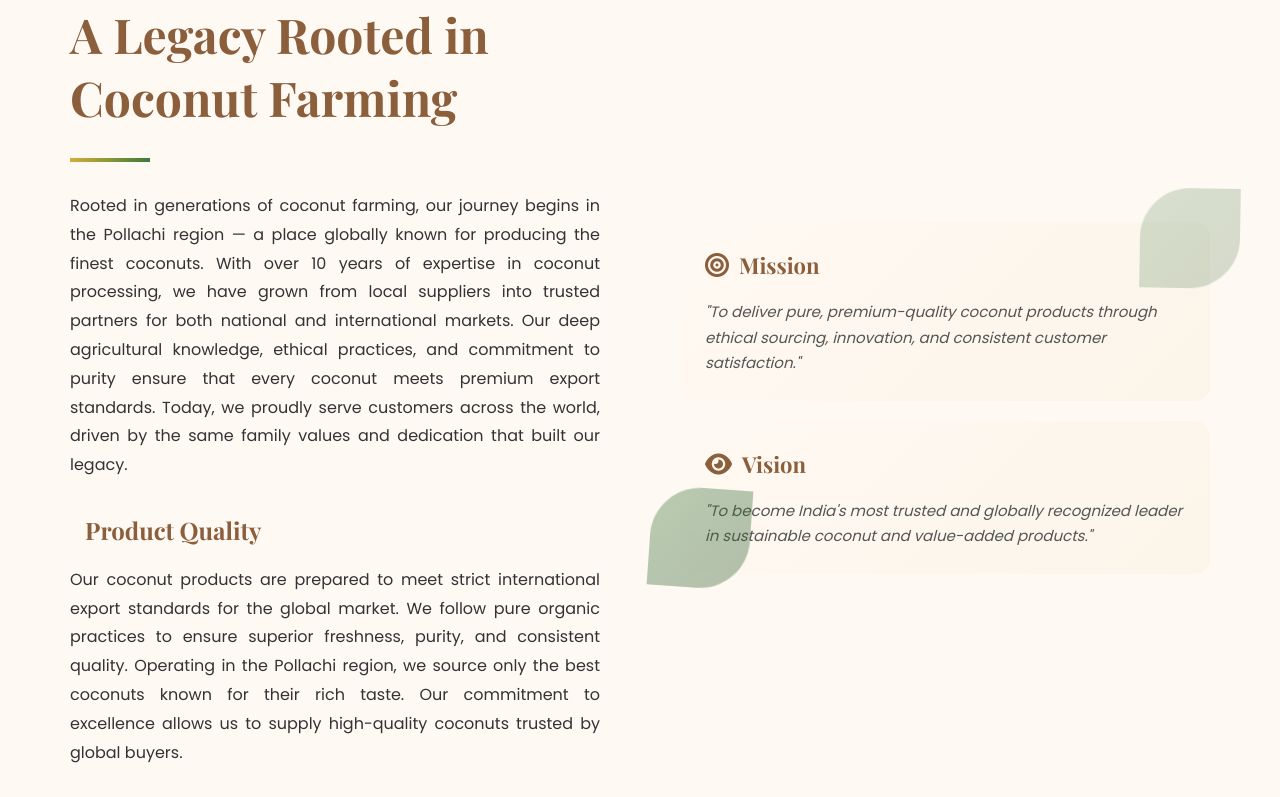
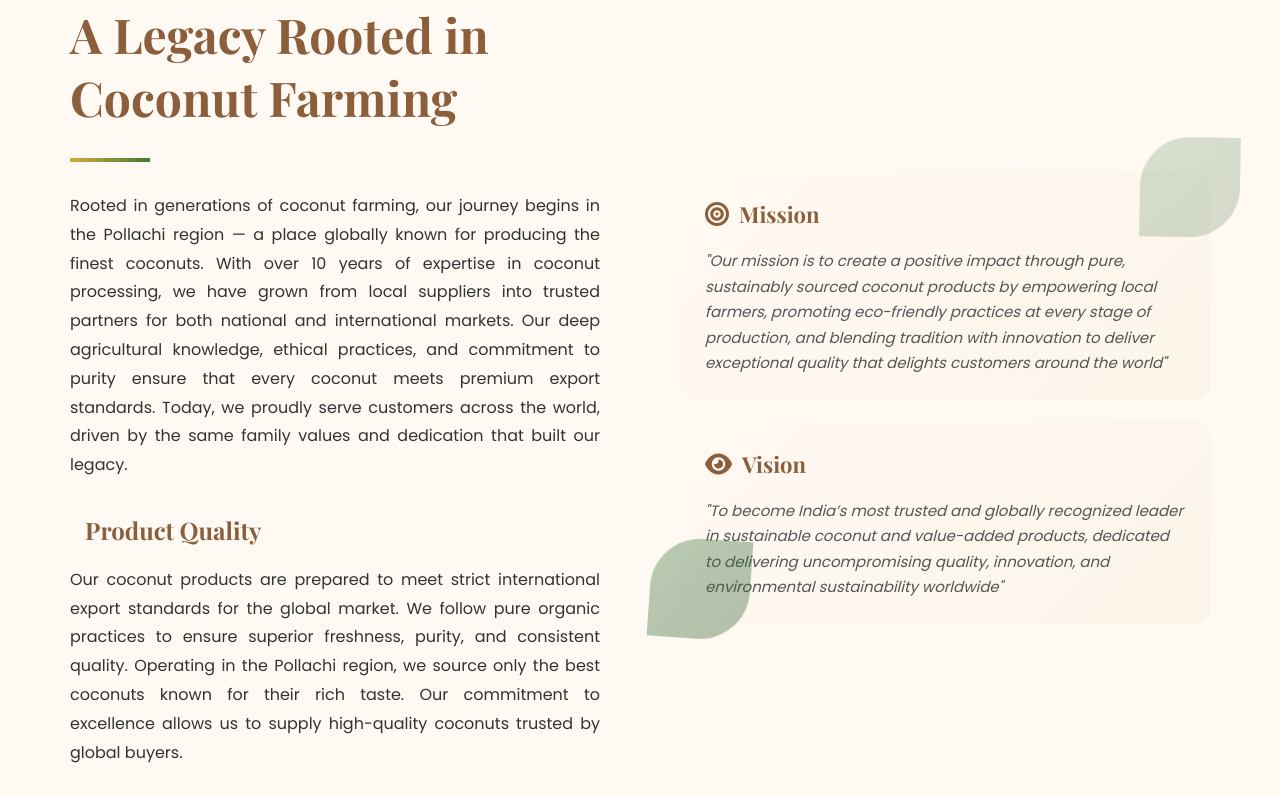
Before and after one commit to sivamcocoproducts-hub/Sivam-Coco-Products-Website, a plain HTML site: page index.html in a window 1280 px wide. Shown: the part 1280-2077 px from the top of the page. Drawn offline with nearby package versions, Linux system fonts and the light colour scheme.

Commit message:
Initial project upload

```diff
--- a/index.html
+++ b/index.html
@@ -155,11 +155,6 @@
                                     <span class="stat-number">500+</span>
                                     <span class="stat-label">Happy Clients</span>
                                 </div>
-                                <div class="stat-divider"></div>
-                                <div class="stat-inline">
-                                    <span class="stat-number">5+</span>
-                                    <span class="stat-label">Countries</span>
-                                </div>
                             </div>
                         </div>
                     </div>
@@ -196,7 +191,7 @@
                                 <span class="title-line line-3">With Care</span>
                             </h1>
                             <p class="parallax-subtitle">
-                                Premium coconuts delivered fresh <br> Trusted by clients across 5+ countries worldwide
+                                Premium coconuts delivered fresh <br> Trusted by clients
                             </p>
                         </div>
 
@@ -366,11 +361,16 @@
                         <div class="decorative-leaf leaf-1"></div>
                         <div class="mission-box">
                             <h3><i class="fas fa-bullseye"></i> Mission</h3>
-                            <p>"To deliver pure, premium-quality coconut products through ethical sourcing, innovation, and consistent customer satisfaction."</p>
+                            <p>"Our mission is to create a positive impact through pure, sustainably sourced
+ coconut products by empowering local farmers, promoting eco-friendly
+ practices at every stage of production, and blending tradition with innovation
+ to deliver exceptional quality that delights customers around the world"</p>
                         </div>
                         <div class="vision-box">
                             <h3><i class="fas fa-eye"></i> Vision</h3>
-                            <p>"To become India's most trusted and globally recognized leader in sustainable coconut and value-added products."</p>
+                            <p>"To become India’s most trusted and globally recognized leader in sustainable
+ coconut and value-added products, dedicated to delivering uncompromising
+ quality, innovation, and environmental sustainability worldwide"</p>
                         </div>
                         <div class="decorative-leaf leaf-2"></div>
                     </div>
```
